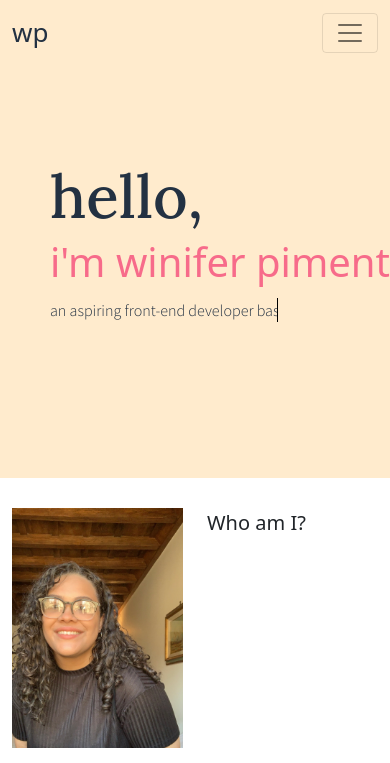
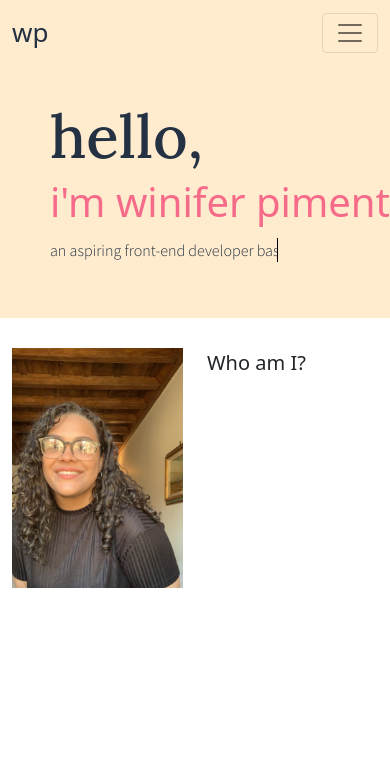
Before and after one commit to wpiment1/Portfolio-Project, a plain HTML site: page index.html in a window 390 px wide. Shown: the top 763 px of the page. Drawn offline with nearby package versions, Linux system fonts and the light colour scheme.

Commit message:
updating responsiveness on mobile

```diff
--- a/styles/homepage.css
+++ b/styles/homepage.css
@@ -157,7 +157,16 @@ p {
     font-size: 40px;
   }
 
+  .top-half {
+    padding-bottom: 0px;
+  }
+
   .sub-heading {
     font-size: 16px;
   }
+
+  .heading {
+    padding-top: 100px;
+    margin-left: 50px;
+  }
 }
```
